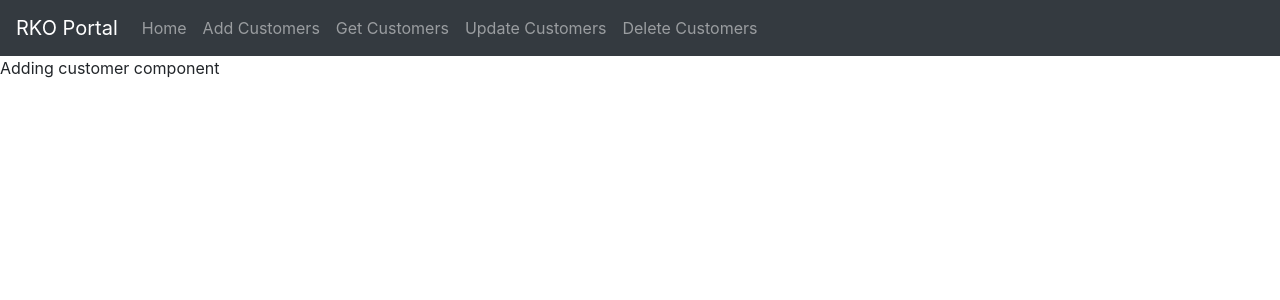
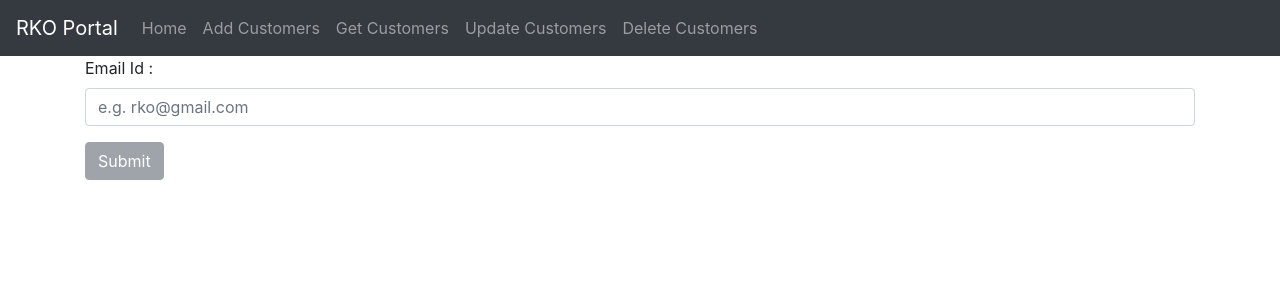
Before and after one commit to Randeeprko/simple-react-app, a React (Create React App) app in the folder myapp_frontEnd/: page /updateCustomer/1 in a window 1280 px wide. Shown: the top 300 px of the page. Built offline with nearby package versions, Linux system fonts and the light colour scheme.

Commit message:
update customer component created

```diff
--- a/myapp_frontEnd/src/App.js
+++ b/myapp_frontEnd/src/App.js
@@ -37,7 +37,7 @@ function App() {
      <Route exact path = "/" render = {() => <h3>Hi Welcome to my website</h3>}  />
      <Route path = "/addCustomer" component ={addCustomer} ></Route>
      <Route path = "/getCustomer/:customerId" component={getCustomer}></Route>
-     <Route path = "/updateCustomer" component ={updateCustomer} ></Route>
+     <Route path = "/updateCustomer/:customerId" component ={updateCustomer} ></Route>
      <Route path = "/deleteCustomer" component={deleteCustomer}></Route>
       </Switch>
     </div>
--- a/myapp_frontEnd/src/components/updateCustomer.js
+++ b/myapp_frontEnd/src/components/updateCustomer.js
@@ -1,10 +1,104 @@
 import React,{Component} from 'react'
+import axios from 'axios'
+class updateCustomer extends Component {
+    constructor(props){
+        super(props);
+        this.state = {
+              formValue : {
+                  customerId : this.props.match.params.customerId,
+                  emailId : ''
+              },
+              formErrorMessage : {
+                  customerId : '',
+                  emailId : ''
+              },
+              formValid : {
+                  customerId : false,
+                  emailId : false,
+                  buttonActive : false
+              },
+              errorMessage : "",
+              successMessage : ""
+        }
+    }
 
-class updateCustomer extends Component {
+    handleChange = (event) => {
+        const {name,value} = event.target
+        const {formValue} = this.state
+        this.setState ({formValue : {
+            ...formValue , [name]: value
+        }})
+        this.validateField(name,value)
+    }
+
+    validateField = (name,value) => {
+        const {formErrorMessage,formValid,formValue} = this.state
+        if(name === "emailId"){
+            if(value === ""){
+                formErrorMessage.emailId = "Field required"
+                formValid.emailId = false
+             }
+             else if(!value.match(/^[a-zA-Z0-9]+@[A-Za-z]+(.(com|in))$/)){
+                 formErrorMessage.emailId ="Email Id should be valid"
+                 formValid.emailId= false
+             }
+             else {
+                  formErrorMessage.emailId = ""
+                  formValid.emailId = true
+             }
+        }
+        if(formValue.customerId > 0 && formValue.customerId < 99999){
+               formErrorMessage.customerId = ""
+               formValid.customerId = true
+        }
+        formValid.buttonActive = formValid.emailId && formValid.customerId
+        this.setState({formValid:formValid, formErrorMessage: formErrorMessage})
+    }
+
+    handleSubmit = (event) => {
+     event.preventDefault()
+     this.submitBooking()
+     console.log("form is submitted successfully")
+     console.table([this.state])
+    }
+
+    submitBooking = () => {
+        var{formValue} = this.state
+         axios.put('http://localhost:5564/rkobank/customers/'+this.state.formValue.customerId,formValue)
+         .then((response) => {
+           console.table([response.data]); // This will print response data received from web service.
+        this.setState({successMessage:response.data,errorMessage:''})
+       }).catch((error) => {
+           if(error.response){
+             this.setState({errorMessage:error.response.data.message,successMessage:''})
+             console.table([error.response])
+           }
+           else
+             this.setState({errorMessage:error.message+"Plz run the backend",successMessage:''})
+       })
+
+
+     }
     render(){
+        const {emailId,successMessage,errorMessage,formValid} = this.state
         return(
-            <div>
-                Adding customer component
+            <div className  = "container">
+                <form onSubmit = {this.handleSubmit}>
+                    <div className = "form-group">
+                      <label htmlFor = "eId" > Email Id : </label>
+                      <input className = "form-control"
+                      name = "emailId"
+                      id ="eId"
+                      onChange = {this.handleChange}
+                      type = "email"
+                      placeholder = "e.g. rko@gmail.com"
+                      value = {emailId}></input>
+                    </div>
+                    <button type = "submit" disabled = {!formValid.buttonActive} className = "btn btn-secondary">Submit</button>
+                </form>
+                <span className="text-success">{successMessage}</span>
+                <span className="text-danger">{errorMessage}</span>
+
             </div>
         )
     }
```
Also changed, not shown: 1 other file (tests, documents, lock files or other folders).
